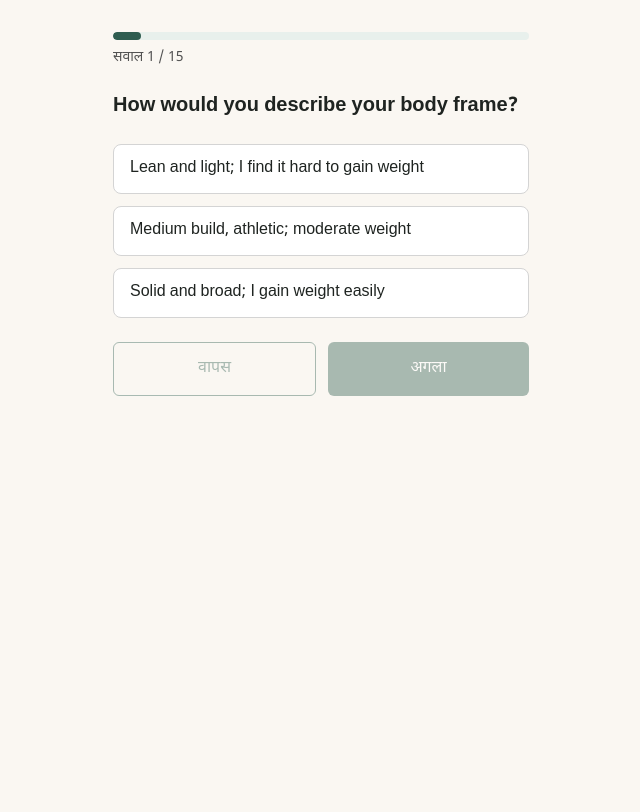
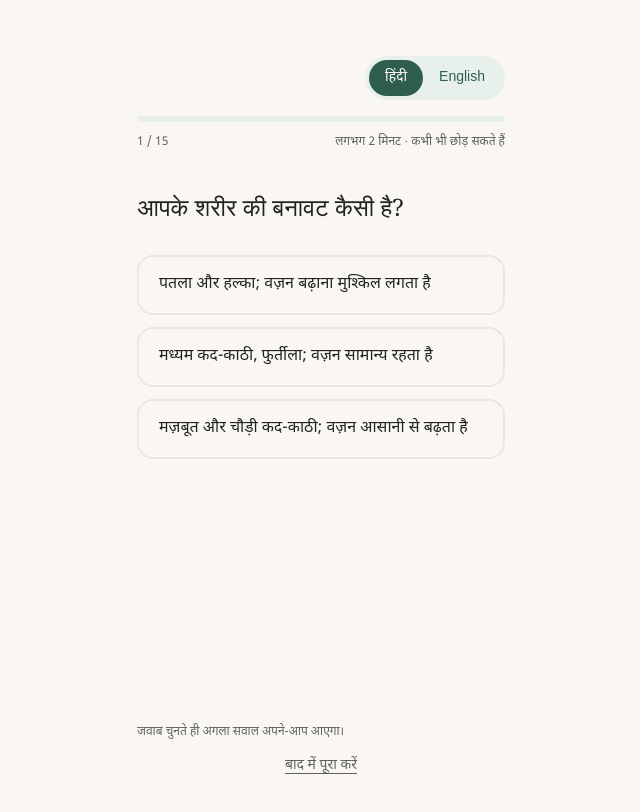
Before and after one commit to rksaini3/sthamly, a Next.js app: page /quiz in a window 1280 px wide. Shown: the top 812 px of the page, without its empty margins (319-959 px from the left). Built offline with nearby package versions, Linux system fonts and the light colour scheme.

Commit message:
Update QuizClient.tsx

```diff
--- a/components/quiz/QuizClient.tsx
+++ b/components/quiz/QuizClient.tsx
@@ -1,26 +1,90 @@
 "use client";
 
-import { useState } from "react";
+import { useEffect, useRef, useState } from "react";
 import { useRouter } from "next/navigation";
 import type { QuizFile } from "@/lib/dosha/types";
 import { classify, RESULT_STORAGE_KEY, scoreAnswers } from "@/lib/dosha/scoring";
 
+const PROGRESS_KEY = "sthamly:quiz-progress";
+const LANG_KEY = "sthamly:lang";
+const ADVANCE_DELAY_MS = 260;
+
+type Lang = "hi" | "en";
+type Progress = { answers: Record<string, string>; index: number };
+
+const UI: Record<Lang, { back: string; later: string; pace: string; auto: string }> = {
+  hi: {
+    back: "← वापस",
+    later: "बाद में पूरा करें",
+    pace: "लगभग 2 मिनट · कभी भी छोड़ सकते हैं",
+    auto: "जवाब चुनते ही अगला सवाल अपने-आप आएगा।",
+  },
+  en: {
+    back: "← Back",
+    later: "Finish later",
+    pace: "About 2 minutes · you can stop anytime",
+    auto: "Your next question appears automatically after you choose.",
+  },
+};
+
 export default function QuizClient({ quiz }: { quiz: QuizFile }) {
   const router = useRouter();
+  const total = quiz.questions.length;
+
+  const [ready, setReady] = useState(false);
+  const [lang, setLang] = useState<Lang>("hi");
   const [index, setIndex] = useState(0);
   const [answers, setAnswers] = useState<Record<string, string>>({});
+  const timer = useRef<ReturnType<typeof setTimeout> | null>(null);
 
-  const total = quiz.questions.length;
-  const question = quiz.questions[index];
-  const selected = answers[question.id];
-  const isLast = index === total - 1;
+  // Restore the language choice and any unfinished quiz on this device.
+  useEffect(() => {
+    try {
+      const savedLang = localStorage.getItem(LANG_KEY);
+      if (savedLang === "hi" || savedLang === "en") setLang(savedLang);
 
-  function choose(optionId: string) {
-    setAnswers((prev) => ({ ...prev, [question.id]: optionId }));
+      const raw = localStorage.getItem(PROGRESS_KEY);
+      if (raw) {
+        const saved = JSON.parse(raw) as Progress;
+        const validIds = new Set(quiz.questions.map((q) => q.id));
+        const clean = Object.fromEntries(
+          Object.entries(saved.answers ?? {}).filter(([id]) => validIds.has(id))
+        );
+        setAnswers(clean);
+        setIndex(Math.min(Math.max(saved.index ?? 0, 0), total - 1));
+      }
+    } catch {
+      // Storage blocked or corrupt: start fresh.
+    }
+    setReady(true);
+
+    return () => {
+      if (timer.current) clearTimeout(timer.current);
+    };
+  }, [quiz, total]);
+
+  // Save progress after every change, so leaving the page loses nothing.
+  useEffect(() => {
+    if (!ready) return;
+    try {
+      const progress: Progress = { answers, index };
+      localStorage.setItem(PROGRESS_KEY, JSON.stringify(progress));
+    } catch {
+      // Storage blocked: the quiz still works for this visit.
+    }
+  }, [answers, index, ready]);
+
+  function changeLang(next: Lang) {
+    setLang(next);
+    try {
+      localStorage.setItem(LANG_KEY, next);
+    } catch {
+      // Storage blocked: the choice lasts for this visit only.
+    }
   }
 
-  function finish() {
-    const scores = scoreAnswers(quiz, answers);
+  function finish(all: Record<string, string>) {
+    const scores = scoreAnswers(quiz, all);
     const primary = classify(scores, quiz.scoring.dual_threshold_pct);
 
     try {
@@ -32,32 +96,98 @@ export default function QuizClient({ quiz }: { quiz: QuizFile }) {
           primary_dosha: primary,
         })
       );
+      localStorage.removeItem(PROGRESS_KEY);
     } catch {
-      // Storage can be blocked (private mode). The result page will then ask the user to retake the quiz.
+      // The result page will ask the user to retake the quiz.
     }
 
     router.push("/result");
   }
 
+  // One tap answers the question. The next question appears on its own.
+  function choose(optionId: string) {
+    const question = quiz.questions[index];
+    const next = { ...answers, [question.id]: optionId };
+    setAnswers(next);
+
+    if (timer.current) clearTimeout(timer.current);
+    timer.current = setTimeout(() => {
+      if (index >= total - 1) {
+        finish(next);
+      } else {
+        setIndex(index + 1);
+      }
+    }, ADVANCE_DELAY_MS);
+  }
+
+  function goBack() {
+    if (timer.current) clearTimeout(timer.current);
+    setIndex((i) => Math.max(0, i - 1));
+  }
+
+  if (!ready) {
+    return <div className="min-h-[100dvh]" aria-hidden="true" />;
+  }
+
+  const question = quiz.questions[index];
+  const selected = answers[question.id];
+  const answered = Object.keys(answers).length;
+  const percent = Math.round((answered / total) * 100);
+  const t = UI[lang];
+
+  const questionText = lang === "hi" ? question.text_hi ?? question.text : question.text;
+
   return (
-    <div className="space-y-6">
-      <div>
-        <div className="h-2 w-full overflow-hidden rounded-full bg-brand-soft">
+    <div className="mx-auto flex min-h-[100dvh] max-w-md flex-col px-6 pb-8 pt-6">
+      <div className="flex items-center justify-between">
+        <button
+          type="button"
+          onClick={goBack}
+          disabled={index === 0}
+          className="min-h-[44px] text-sm text-muted disabled:opacity-0"
+        >
+          {t.back}
+        </button>
+
+        <div role="group" aria-label="Language / भाषा" className="flex rounded-full bg-brand-soft p-1">
+          {(["hi", "en"] as const).map((code) => (
+            <button
+              key={code}
+              type="button"
+              aria-pressed={lang === code}
+              onClick={() => changeLang(code)}
+              className={`min-h-[36px] rounded-full px-4 text-sm font-medium ${
+                lang === code ? "bg-brand text-white" : "text-brand"
+              }`}
+            >
+              {code === "hi" ? "हिंदी" : "English"}
+            </button>
+          ))}
+        </div>
+      </div>
+
+      <div className="mt-4">
+        <div className="h-1.5 w-full overflow-hidden rounded-full bg-brand-soft">
           <div
-            className="h-2 rounded-full bg-brand transition-all"
-            style={{ width: `${((index + 1) / total) * 100}%` }}
+            className="h-1.5 rounded-full bg-brand transition-all duration-300"
+            style={{ width: `${percent}%` }}
           />
         </div>
-        <p className="mt-2 text-sm text-neutral-600">
-          सवाल {index + 1} / {total}
-        </p>
+        <div className="mt-3 flex items-center justify-between text-xs text-muted">
+          <span>
+            {index + 1} / {total}
+          </span>
+          <span>{t.pace}</span>
+        </div>
       </div>
 
-      <h1 className="text-xl font-semibold">{question.text}</h1>
+      <h1 className="mt-10 font-serif text-2xl leading-snug text-ink">{questionText}</h1>
 
-      <div className="space-y-3" role="radiogroup" aria-label={question.text}>
+      <div className="mt-8 space-y-3" role="radiogroup" aria-label={questionText}>
         {question.options.map((option) => {
           const active = selected === option.id;
+          const label = lang === "hi" ? option.label_hi ?? option.label : option.label;
+
           return (
             <button
               key={option.id}
@@ -65,48 +195,28 @@ export default function QuizClient({ quiz }: { quiz: QuizFile }) {
               role="radio"
               aria-checked={active}
               onClick={() => choose(option.id)}
-              className={`w-full rounded-lg border px-4 py-3 text-left text-base ${
+              className={`flex min-h-[56px] w-full items-center rounded-2xl border-2 px-5 py-4 text-left text-base transition-colors ${
                 active
                   ? "border-brand bg-brand-soft font-medium text-brand"
-                  : "border-neutral-300 bg-white"
+                  : "border-line bg-surface text-ink active:bg-canvas"
               }`}
             >
-              {option.label}
+              {label}
             </button>
           );
         })}
       </div>
 
-      <div className="flex gap-3">
-        <button
-          type="button"
-          onClick={() => setIndex((i) => Math.max(0, i - 1))}
-          disabled={index === 0}
-          className="flex-1 rounded-md border border-brand px-4 py-3 text-brand disabled:opacity-40"
-        >
-          वापस
-        </button>
+      <div className="mt-auto flex items-center justify-between pt-10">
+        <p className="text-xs text-muted">{t.auto}</p>
+      </div>
 
-        {isLast ? (
-          <button
-            type="button"
-            onClick={finish}
-            disabled={!selected}
-            className="flex-1 rounded-md bg-brand px-4 py-3 text-white disabled:opacity-40"
-          >
-            नतीजा देखें
-          </button>
-        ) : (
-          <button
-            type="button"
-            onClick={() => setIndex((i) => Math.min(total - 1, i + 1))}
-            disabled={!selected}
-            className="flex-1 rounded-md bg-brand px-4 py-3 text-white disabled:opacity-40"
-          >
-            अगला
-          </button>
-        )}
-      </div>
+      <a
+        href="/today"
+        className="mt-4 block min-h-[44px] text-center text-sm text-muted underline underline-offset-4"
+      >
+        {t.later}
+      </a>
     </div>
   );
 }
```
